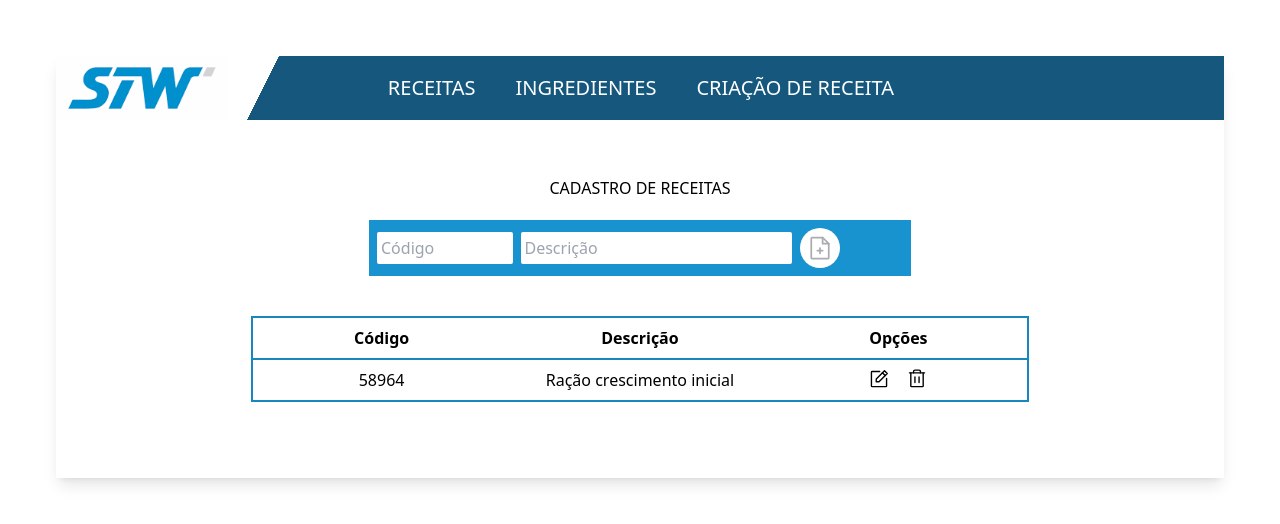
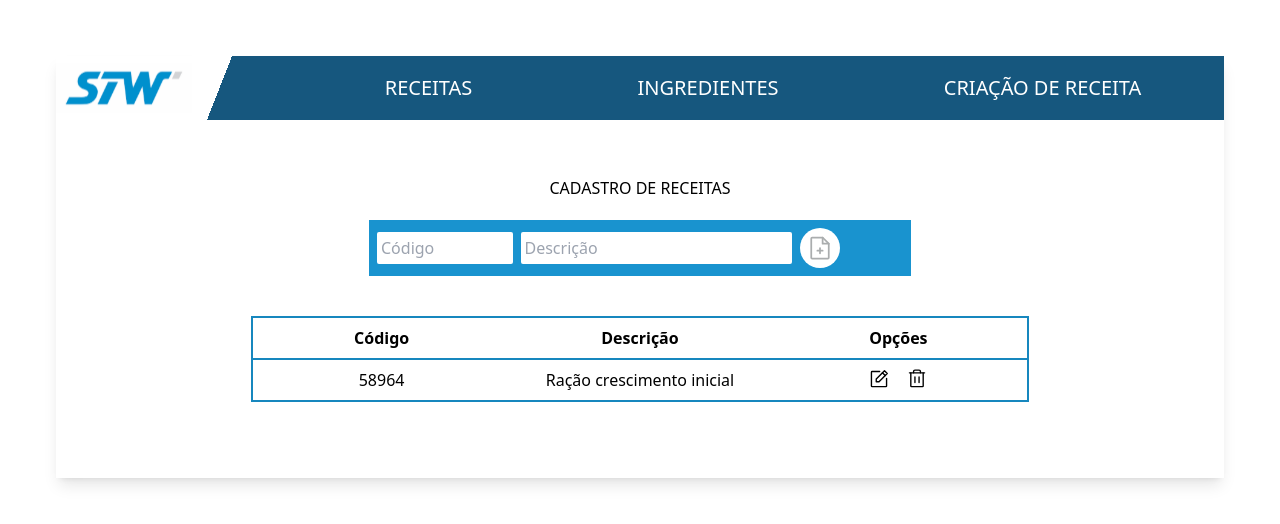
Before and after one commit to LeandroGoerck/desafio-stw, a React (Create React App) app in the folder frontend/: page /recipes in a window 1280 px wide. Shown: the top 524 px of the page. Built offline with nearby package versions, Linux system fonts and the light colour scheme; no server answers.

Commit message:
altera texto dos botões da navbar para icones quando a tela é pequena

```diff
--- a/frontend/src/components/NavBar.jsx
+++ b/frontend/src/components/NavBar.jsx
@@ -1,24 +1,32 @@
 import React from "react";
 import { Link } from "react-router-dom";
+import { Clipboard, ClipboardText, ListPlus } from "phosphor-react";
 
 export default function NavBar() {
   return (
-    <nav className="bg-az4 h-16 flex flex-row items-center">
-      <div className="bg-white h">
-        <Link to="/recipes" >
+    <nav className="bg-az4 flex flex-row h-16 items-center text-white">
+      <div className="bg-white h-16">
+        <Link to="/recipes">
           <img className="h-16" src="/stw.svg" alt="stw logo"></img>
         </Link>
       </div>
       <div className="triangle"></div>
+      <div className="h-full w-full flex flex-row items-center justify-around">
         <Link to="/recipes">
-        <span className="text-xl text-white ml-5 mr-5">RECEITAS</span>
+          <Clipboard className="block md:hidden" size={32} />
+          <div className="h-fit text-xl p-5 hidden md:block">RECEITAS</div>
         </Link>
         <Link to="/ingredients">
-        <span className="text-xl text-white ml-5 mr-5">INGREDIENTES</span>
+          <ClipboardText className="block md:hidden" size={32} />
+          <div className="h-fit text-xl p-5 hidden md:block">INGREDIENTES</div>
         </Link>
         <Link to="/create">
-        <span className="text-xl text-white ml-5 mr-5">CRIAÇÃO DE RECEITA</span>
+          <ListPlus className="block md:hidden" size={32} />
+          <div className="h-fit text-xl p-5 hidden md:block">
+            CRIAÇÃO DE RECEITA
+          </div>
         </Link>
+      </div>
     </nav>
   );
 }
```
Lines whose indentation alone changed are shown as unchanged.
